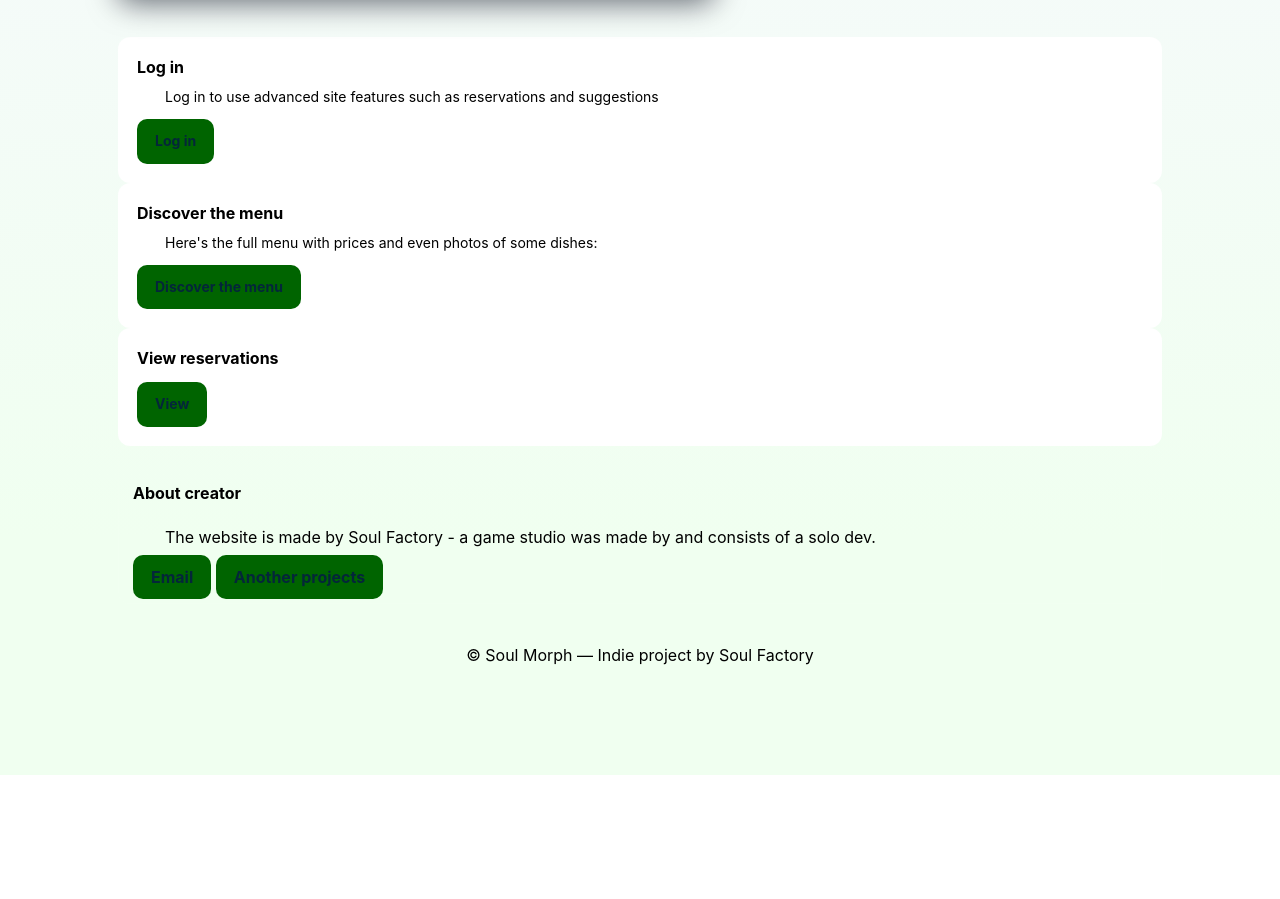
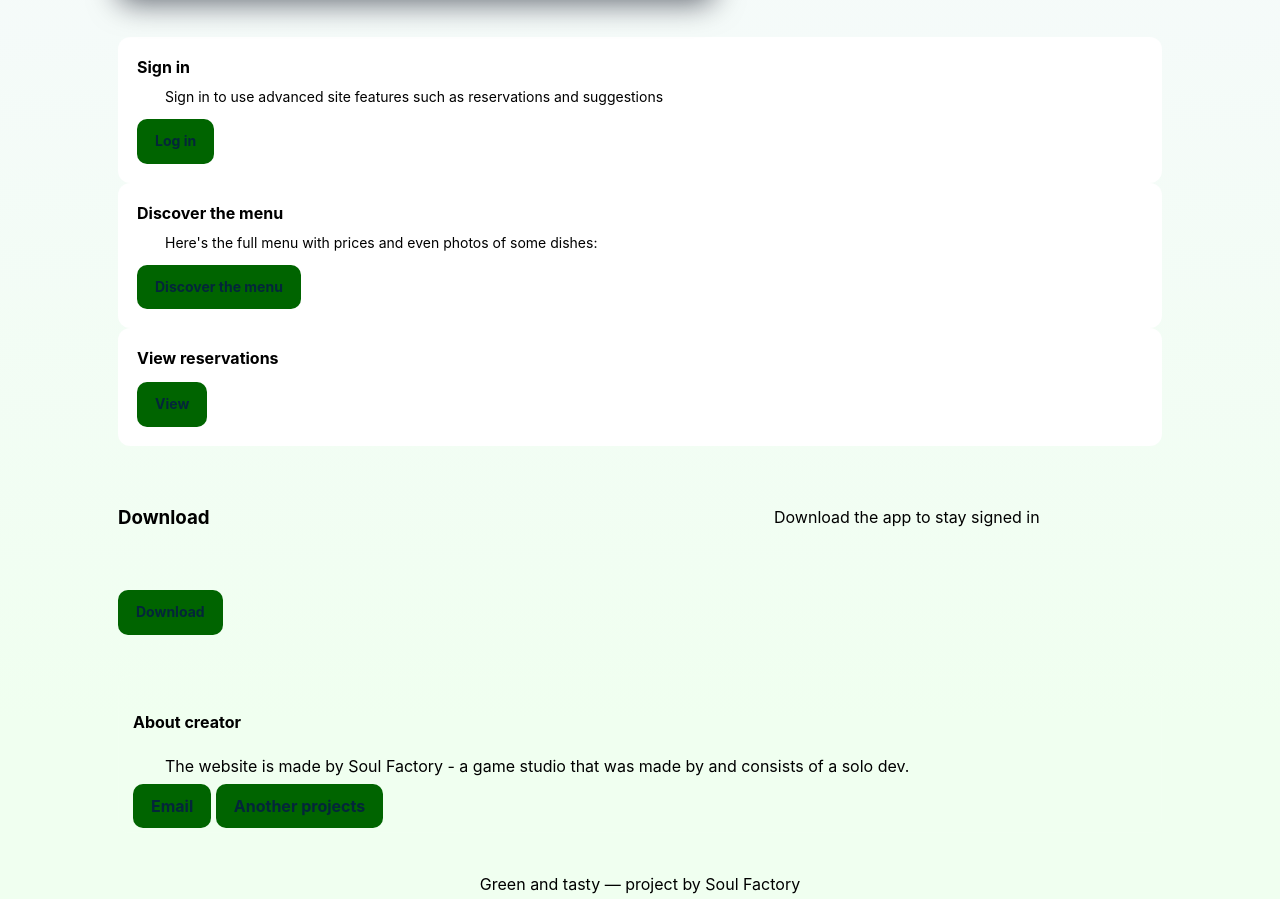
Before and after one commit to Soul-Morph/Green-and-tasty, a plain HTML site: page index.html in a window 1280 px wide. Shown: the part 413-1312 px from the top of the page. Before the commit the page ends 1188 px from the top, so only its background shows below. Drawn offline with Linux system fonts and the light colour scheme.

Commit message:
Update login section and footer text

```diff
--- a/index.html
+++ b/index.html
@@ -46,8 +46,8 @@
   </div>
 </section>
     <div class="card" id="log_in">
-      <h3>Log in</h3>
-      <p>Log in to use advanced site features such as reservations and suggestions</p>
+      <h3>Sign in</h3>
+      <p>Sign in to use advanced site features such as reservations and suggestions</p>
 
     <div class="meta">
       <a class="btn" href="">Log in</a>
@@ -70,18 +70,25 @@
         <a class="btn" href="">View</a>
       </div>
     </div>
+  <section width="75%" class="hero" id="download">
+    <h3>Download</h3>
+    <p>Download the app to stay signed in</p>
+    <div class="meta">
+      <a class="btn" href="">Download</a>
+    </div>
+  </section>
 
   <aside class="contact" id="contact">
     <h4>About creator</h4>
     <p style="color:var(--muted)">
-      The website is made by Soul Factory - a game studio was made by and consists of a solo dev.
+      The website is made by Soul Factory - a game studio that was made by and consists of a solo dev.
     </p>
     <a class="btn" href="mailto:ua1707mini@gmail.com">Email</a>
     <a class="btn" href="">Another projects</a>
   </aside>
 
 <footer>
-  © Soul Morph — Indie project by Soul Factory
+  Green and tasty — project by Soul Factory
 </footer>
 
 <div class="modal" id="modal" aria-hidden="true" role="dialog" aria-modal="true">
```
